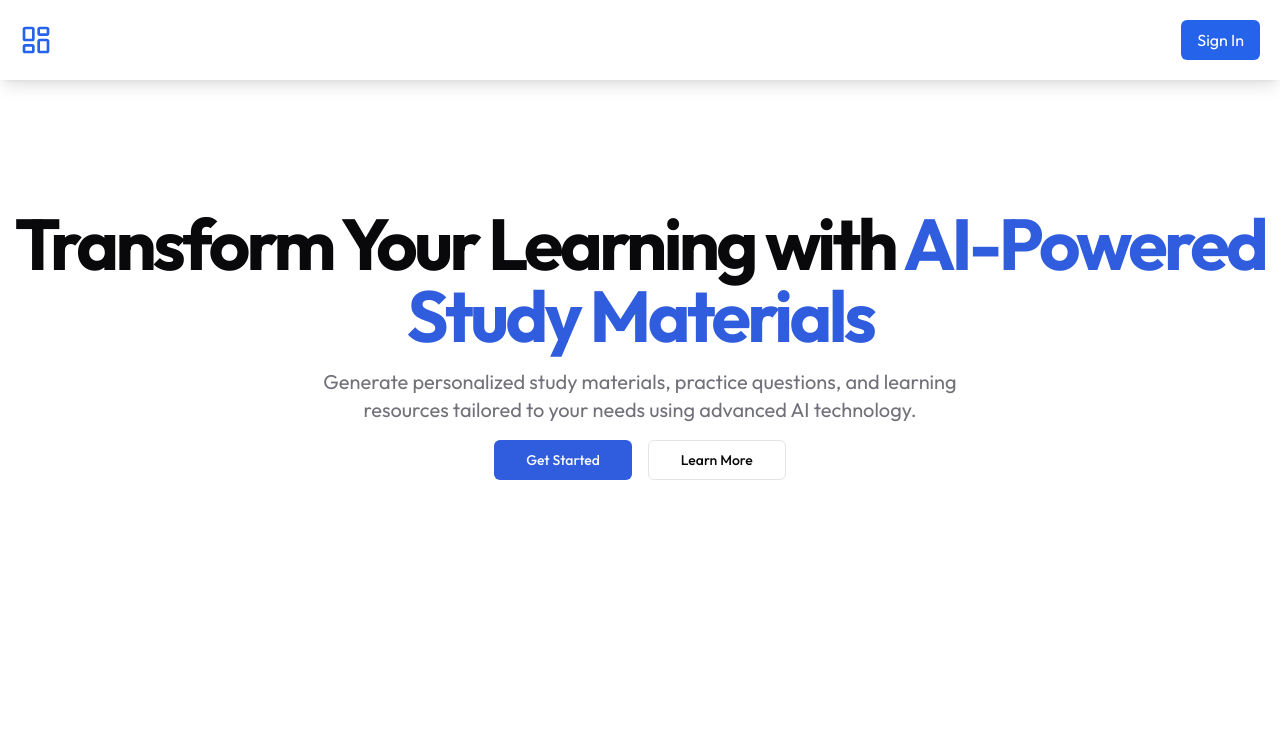
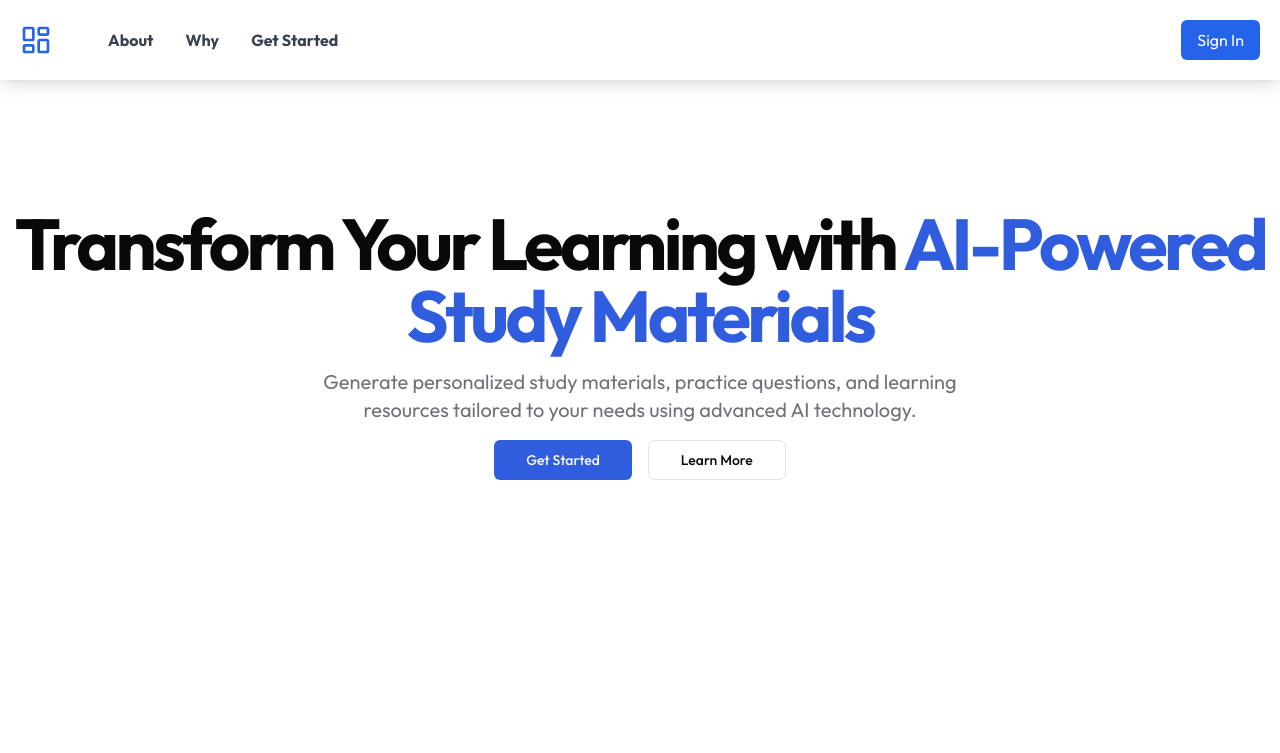
Before and after one commit to ManishCody/ai-study-material, a Next.js app: page / in a window 1280 px wide. Shown: the top 753 px of the page. Built offline with nearby package versions, Linux system fonts and the light colour scheme; no server answers.

Commit message:
new updates

```diff
--- a/app/_componets/Footer.jsx
+++ b/app/_componets/Footer.jsx
@@ -9,7 +9,7 @@ const footerLinks = {
     { name: "FAQ", href: "#faq" },
   ],
   company: [
-    { name: "About", href: "/about" },
+    { name: "Advertisement", href: "/advertisement" },
     { name: "Blog", href: "/blog" },
     { name: "Careers", href: "/careers" },
     { name: "Contact", href: "/contact" },
--- a/app/_componets/Pricing.jsx
+++ b/app/_componets/Pricing.jsx
@@ -44,7 +44,7 @@ const steps = [
 
 export function AboutAndGuide() {
   return (
-    <section id="about-guide" className="relative m-3 overflow-hidden bg-background py-24 sm:py-32">
+    <section id="about" className="relative m-3 overflow-hidden bg-background py-24 sm:py-32">
       {/* Background decoration */}
       <div className="absolute inset-0 -z-10 overflow-hidden">
         <div className="absolute left-[-20%] top-[-10%] h-[500px] w-[500px] rounded-full bg-primary/5 blur-3xl" />
@@ -79,7 +79,7 @@ export function AboutAndGuide() {
         </div>
 
         {/* How It Works */}
-        <div className="relative">
+        <div className="relative" id="get-started">
           <div className="mx-auto max-w-2xl text-center mb-12">
             <h2 className="text-2xl font-bold tracking-tight sm:text-3xl mb-4">
               How Study Beam Works
@@ -109,7 +109,7 @@ export function AboutAndGuide() {
         </div>
 
         {/* Benefits */}
-        <div  className="mt-24 rounded-2xl border bg-background/50 backdrop-blur-sm p-8">
+        <div id="why" className="mt-24 rounded-2xl border bg-background/50 backdrop-blur-sm p-8">
           <div className="flex items-center gap-2 mb-8">
             <Sparkles className="h-6 w-6 text-primary" />
             <h3 className="text-2xl font-semibold">Why Students Love Study Beam</h3>
--- a/app/course/[courseid]/page.jsx
+++ b/app/course/[courseid]/page.jsx
@@ -148,7 +148,7 @@ const Course = () => {
             <MemoryGame />
             <button
               onClick={() => setShowMemoryGame(false)}
-              className="absolute top-2 right-2 bg-red-500 hover:bg-red-600 text-white font-bold py-1 px-3 rounded"
+              className="absolute top-2 right-0 bg-red-500 hover:bg-red-600 text-white font-bold py-1 px-3 rounded"
             >
               ✖
             </button>
--- a/app/course/[courseid]/quiz/page.jsx
+++ b/app/course/[courseid]/quiz/page.jsx
@@ -120,7 +120,7 @@ const QuizPage = () => {
                 animate={{ opacity: 1 }}
                 transition={{ duration: 1 }}
             >
-                CSS Quiz
+                Quiz
             </motion.h1>
 
             {quiz.length > 0 && !showResult ? (
--- a/app/dashboard/_component/DashboardHeader.jsx
+++ b/app/dashboard/_component/DashboardHeader.jsx
@@ -1,29 +1,54 @@
 "use client"
 import { UserButton, useUser } from '@clerk/nextjs'
-import { LayoutDashboard, Menu } from 'lucide-react'
+import { LayoutDashboard, Menu, X } from 'lucide-react'
 import Link from 'next/link'
 import React, { useState } from 'react'
+import { usePathname } from 'next/navigation'
 
 const DashboardHeader = ({ toggleSidebar }) => {
+  const { user } = useUser();
+  const pathname = usePathname();
+  const isHome = pathname === '/';
 
-  const { user } = useUser();
+  const [mobileMenuOpen, setMobileMenuOpen] = useState(false);
+
+  const toggleMobileMenu = () => {
+    setMobileMenuOpen(prev => !prev);
+  };
 
   return (
     <div className="p-5 shadow-lg flex justify-between items-center sticky top-0 bg-white z-50">
-      <div className="flex items-center justify-evenly gap-4">
-        {toggleSidebar &&
+      <div className="flex items-center gap-4">
+        {toggleSidebar && (
           <button
             onClick={toggleSidebar}
             className="block md:hidden p-2 bg-gray-200 rounded-md"
           >
             <Menu className="w-6 h-6 text-blue-600" />
-          </button>}
-        <Link href={'/'}>
+          </button>
+        )}
+
+        <Link href="/">
           <LayoutDashboard className="w-8 h-8 cursor-pointer text-blue-600" />
         </Link>
-        {user && <Link className=" hidden md:block ml-10 " href={'/dashboard'} >Dashboard</Link>}
+
+        {user && (
+          <Link className="hidden md:block ml-10" href="/dashboard">
+            Dashboard
+          </Link>
+        )}
+
+        {isHome && (
+          <div className="hidden md:flex items-center gap-8 ml-10 font-bold">
+            <a href="#about" className="text-gray-700 hover:text-blue-600">About</a>
+            <a href="#why" className="text-gray-700 hover:text-blue-600">Why</a>
+            <a href="#get-started" className="text-gray-700 hover:text-blue-600">Get Started</a>
           </div>
-      {user && <Link className="md:hidden block" href={'/dashboard'} >Dashboard</Link>}
+        )}
+      </div>
+
+      <div className="flex items-center gap-4">
+
         {user ? (
           <UserButton />
         ) : (
@@ -34,8 +59,31 @@ const DashboardHeader = ({ toggleSidebar }) => {
             Sign In
           </Link>
         )}
+
+        {isHome && (
+          <button
+            onClick={toggleMobileMenu}
+            className="md:hidden p-2 bg-gray-200 rounded-md"
+          >
+            {mobileMenuOpen ? <X className="w-6 h-6 text-blue-600" /> : <Menu className="w-6 h-6 text-blue-600" />}
+          </button>
+        )}
       </div>
-  )
-}
 
-export default DashboardHeader
+      {isHome && mobileMenuOpen && (
+        <div className="absolute top-[70px] left-0 w-full bg-white shadow-md flex flex-col items-start px-6 py-4 md:hidden z-40">
+          <a href="#about" className="py-2 text-gray-700 hover:text-blue-600 w-full">About</a>
+          <a href="#why" className="py-2 text-gray-700 hover:text-blue-600 w-full">Why</a>
+          <a href="#get-started" className="py-2 text-gray-700 hover:text-blue-600 w-full">Get Started</a>
+          {user && (
+            <Link href="/dashboard" className="py-2 text-gray-700 hover:text-blue-600 w-full">
+              Dashboard
+            </Link>
+          )}
+        </div>
+      )}
+    </div>
+  );
+};
+
+export default DashboardHeader;
--- a/app/dashboard/_component/Sidebar.jsx
+++ b/app/dashboard/_component/Sidebar.jsx
@@ -19,7 +19,6 @@ const Sidebar = () => {
   const MenueList = [
     { name: "Dashboard", icon: LayoutDashboard, path: "/dashboard" },
     { name: "Upgrade", icon: Shield, path: "/dashboard/upgrade" },
-    { name: "Dino", icon: Gamepad, path: "/dashboard/dino" },
   ];
 
   useEffect(() => {
--- a/app/globals.css
+++ b/app/globals.css
@@ -1,6 +1,11 @@
 @tailwind base;
 @tailwind components;
 @tailwind utilities;
+
+html {
+  scroll-behavior: smooth;
+}
+
 
 body {
   font-family: Arial, Helvetica, sans-serif;
```
Lines whose indentation alone changed are shown as unchanged.
